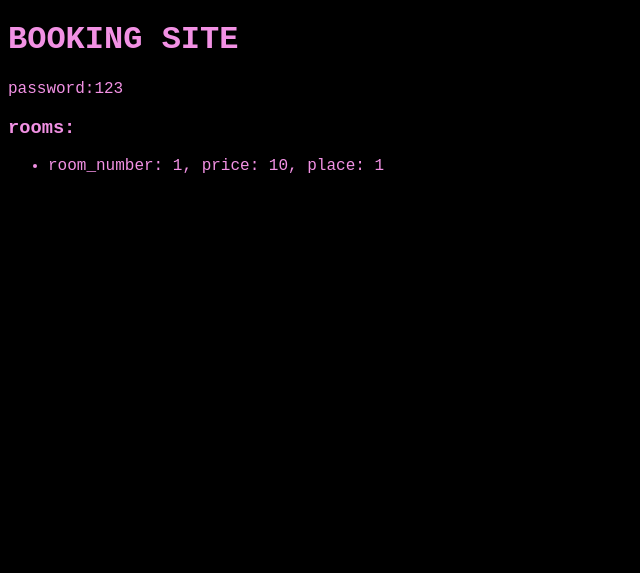
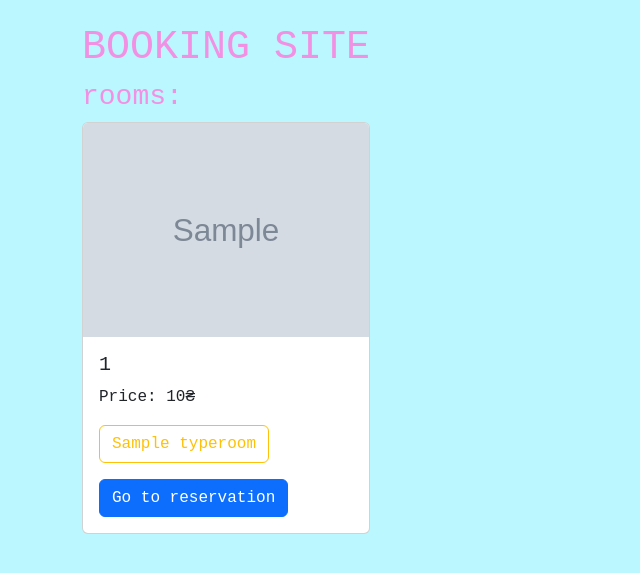
Before and after one commit to T0-x-1c/booking_hotels, a Django app: page / in a window 1280 px wide. Shown: the top 573 px of the page, without its empty margins (0-640 px from the left). Run offline with Django 5.2, Linux system fonts and the light colour scheme; tables that the repository leaves empty hold one stand-in row (values such as "Sample post"); grey boxes marked "Sample" are stand-in pictures.

Commit message:
card with room

```diff
--- a/hotel_system/models.py
+++ b/hotel_system/models.py
@@ -7,7 +7,7 @@ class TypeRoom(models.Model):
     description = models.TextField()
 
     def __str__(self):
-        return f'room: {self.title}'
+        return f'{self.title}'
 
 class Room(models.Model):
     number = models.PositiveIntegerField()
--- a/hotel_system/views.py
+++ b/hotel_system/views.py
@@ -5,7 +5,6 @@ from hotel_system.models import Room, TypeRoom, Booking
 def room_list(request):
     rooms = Room.objects.all()
     context = {
-        'message': 'password:123',
         'rooms' : rooms,
     }
     return render(request, template_name='room_list.html', context=context)
--- a/static/css/style.css
+++ b/static/css/style.css
@@ -1,5 +1,10 @@
 body{
-    background: #000;
+    background: #baf7ff;
     color: #f291e4;
     font-family: 'Courier New', Courier, monospace;
 }
+.room_list{
+    display: flex;
+    flex-wrap: wrap;
+    gap: 20px;
+}
--- /dev/null
+++ b/templates/base.html
@@ -0,0 +1,18 @@
+<!DOCTYPE html>
+<html lang="uk">
+<head>
+    <meta charset="UTF-8">
+    <title>{% block title %} Сайт {% endblock %}</title>
+    <link href="https://cdn.jsdelivr.net/npm/bootstrap@5.3.6/dist/css/bootstrap.min.css" rel="stylesheet" integrity="sha384-4Q6Gf2aSP4eDXB8Miphtr37CMZZQ5oXLH2yaXMJ2w8e2ZtHTl7GptT4jmndRuHDT" crossorigin="anonymous">
+    {% load static %}
+		<link rel="stylesheet" href="{% static 'css/style.css' %}">
+</head>
+<body>
+<div class="container mt-4">
+    {% block content %}
+
+    {% endblock %}
+</div>
+<script src="https://cdn.jsdelivr.net/npm/bootstrap@5.3.6/dist/js/bootstrap.bundle.min.js" integrity="sha384-j1CDi7MgGQ12Z7Qab0qlWQ/Qqz24Gc6BM0thvEMVjHnfYGF0rmFCozFSxQBxwHKO" crossorigin="anonymous"></script>
+</body>
+</html>
--- a/templates/room_list.html
+++ b/templates/room_list.html
@@ -1,20 +1,22 @@
 <!DOCTYPE html>
-<html lang="en">
-<head>
-    <meta charset="UTF-8">
-    <meta name="viewport" content="width=device-width, initial-scale=1.0">
-    <title>BOOKING</title>
-    {% load static %}
-    <link rel="stylesheet" href="{% static 'css/style.css' %}">
-</head>
-<body>
+{% extends 'base.html' %}
+<div class="container mt-4">
+    {% block content %}
     <h1>BOOKING SITE</h1>
-    {{message}}
     <h3>rooms:</h3>
-    <ul>
-    {% for room in rooms %}
-        <li>{{room}}</li>
-    {% endfor %}
-    </ul>
-</body>
-</html>
+    <div class="room_list">
+        {% for room in rooms %}
+        <div class="card" style="width: 18rem;">
+            <img src="{{room.image.url}}" class="card-img-top" alt="...">
+            <div class="card-body">
+                <h5 class="card-title">{{room.number}}</h5>
+                <p class="card-text">Price: {{room.price}}₴ </p>
+                <p class="card-text"></p><button type="button" class="btn btn-outline-warning">{{room.type_room}}</button></p>
+                <a href="#" class="btn btn-primary">Go to reservation</a>
+            </div>
+            </div>
+            {% empty %}
+                <p>no rooms</p>
+            {% endfor %}
+    </div>
+    {% endblock %}
```
